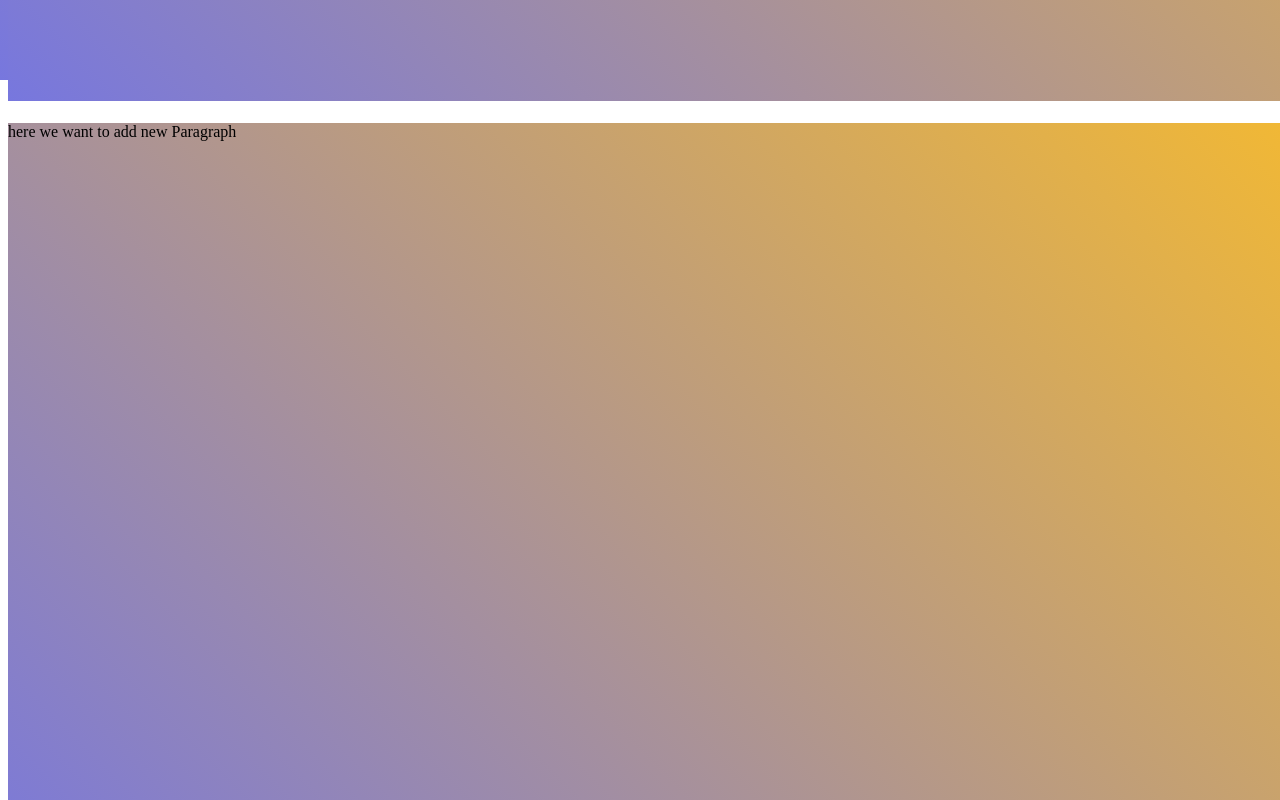
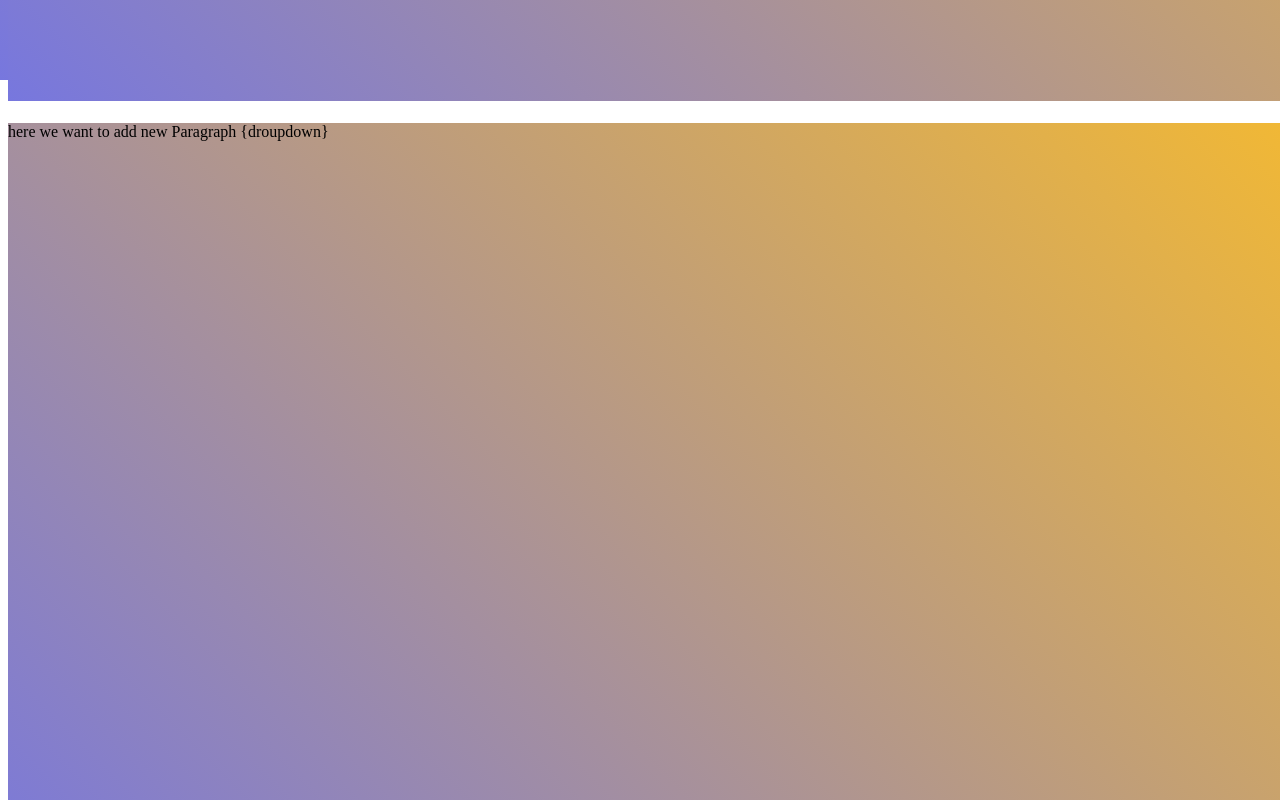
Before and after one commit to gaurav-pokale/LocalRepo, a plain HTML site: page index.html in a window 1280 px wide. Shown: the part 720-1520 px from the top of the page. Drawn offline with Linux system fonts and the light colour scheme.

```diff
--- a/index.html
+++ b/index.html
@@ -10,7 +10,7 @@
     <h1>
         This is LocalRepo
     </h1>
-    <p>here we want to add new Paragraph</p>
+    <p>here we want to add new Paragraph {droupdown}</p>
     <div>
         <ol>
             <li>gaurav</li>
```
